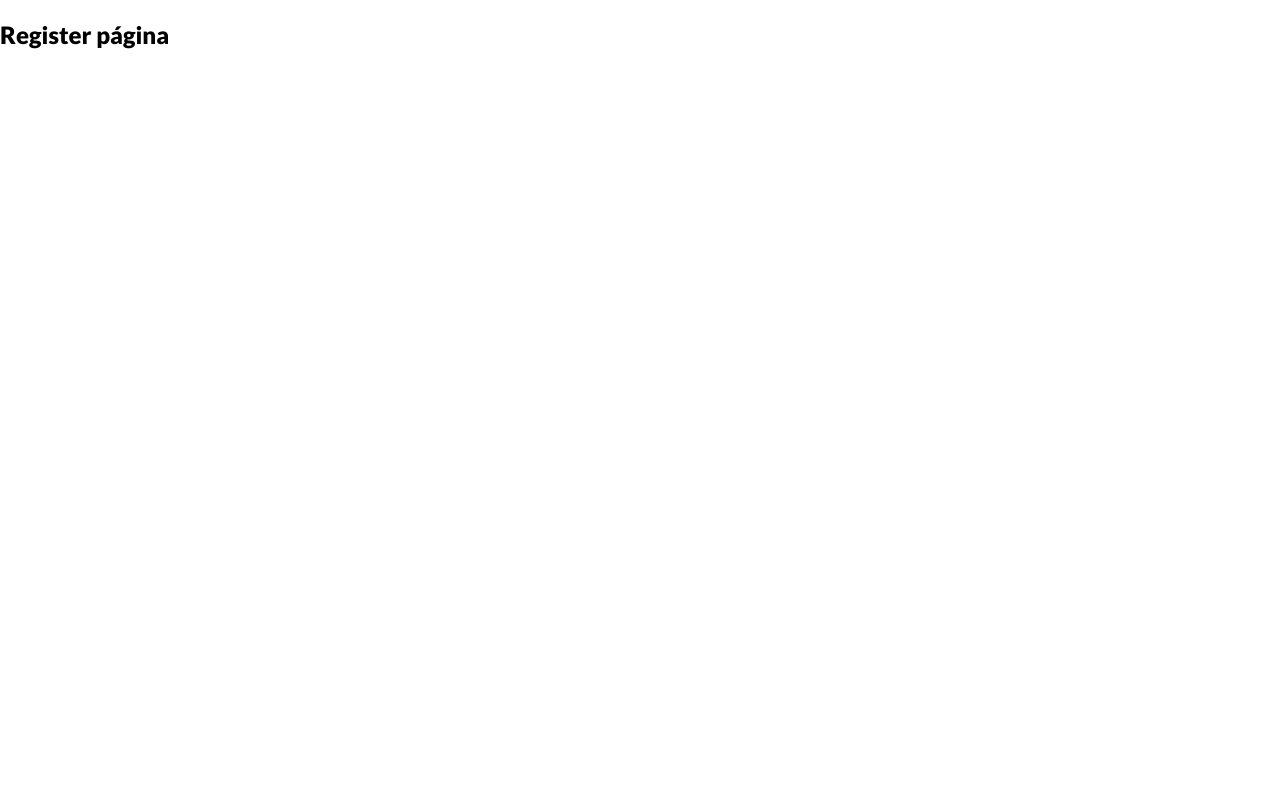
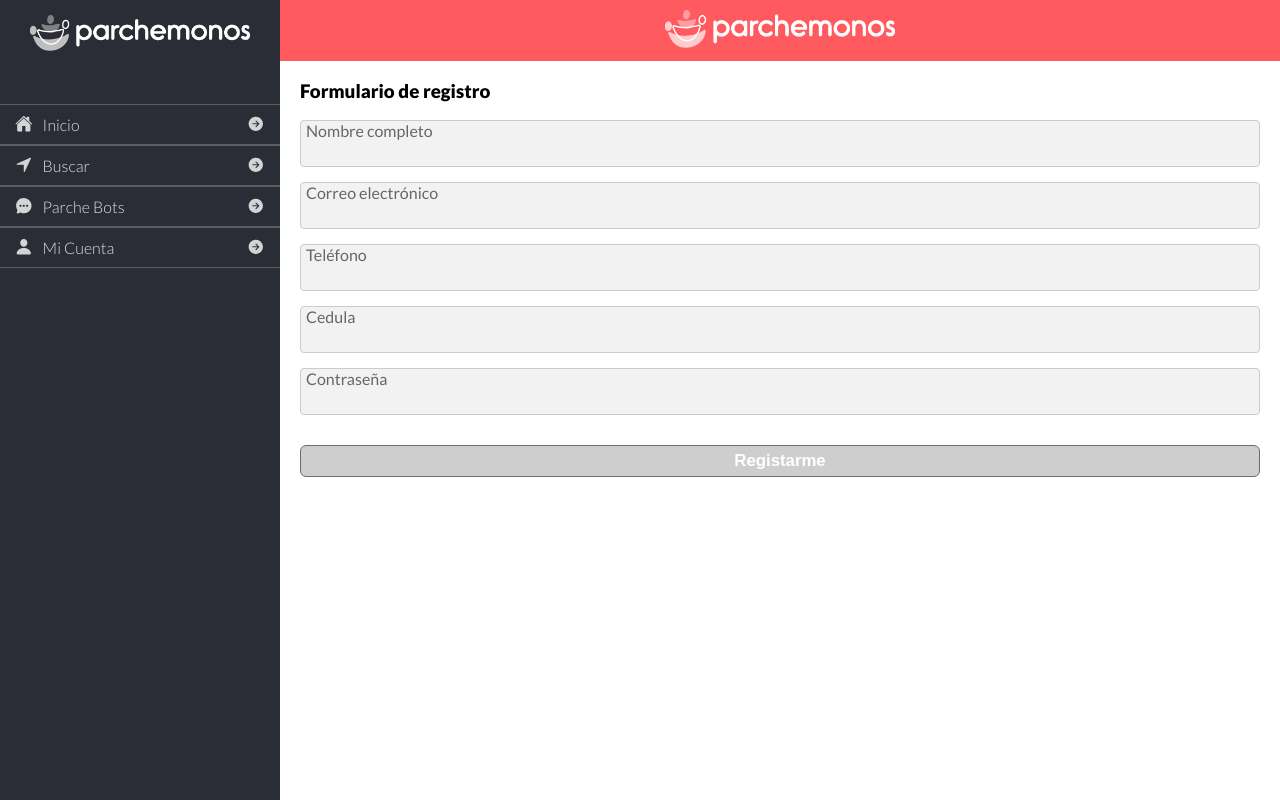
Before and after one commit to jsuazag/parchemonos-app, a React (Create React App) app: page /register in a window 1280 px wide. Built offline with nearby package versions, Linux system fonts and the light colour scheme.

Commit message:
login and register form

```diff
--- a/src/pages/Booking/index.js
+++ b/src/pages/Booking/index.js
@@ -34,7 +34,6 @@ export const Booking = () => {
             onChange={ e => setBookingDate(e.target.value) }
           />
         </div>
-        { bookingDate }
         <div>
           <label>Comentarios adicionales</label>
           <textarea value={comments} onChange={ e => setComments(e.target.value) } ></textarea>
--- a/src/pages/Login/index.js
+++ b/src/pages/Login/index.js
@@ -1,5 +1,47 @@
-import React from 'react'
+import React, { useState, useEffect } from 'react'
+import { Page } from '../Page'
+import { Button } from '../../components/Button'
+import { validateEmail } from './../../utils/validateEmail'
 
-export const Login = () => (
-  <h2>Login página</h2>
-)
+export const Login = () => {
+
+  const [email, setEmail] = useState('')
+  const [password, setPassword] = useState('')
+  const [isValidForm, setIsValidForm] = useState(false)
+
+  useEffect(() => {
+    setIsValidForm(validateEmail(email) && password !== '')
+  }, [email, password])
+
+  const loginFormHandler = (e) => {
+    e.preventDefault()
+    const form = {
+      email,
+      password
+    }
+    console.log('form login', form)
+    setEmail('')
+    setPassword('')
+  }
+
+  return (
+    <Page>
+      <h3>Inciar sesión</h3>
+      <form onSubmit={loginFormHandler} className="form">
+        <div>
+          <label>Correo electrónico</label>
+          <input value={email} type="text"
+            onChange={ e => setEmail(e.target.value) }
+          />
+        </div>
+        <div>
+          <label>Contraseña</label>
+          <input value={password} type="password"
+            onChange={ e => setPassword(e.target.value) }
+          />
+        </div>
+        <Button disabled={!isValidForm} label="Ingresar" type="submit" />
+      </form>
+    </Page>
+  )
+}
--- a/src/pages/Register/index.js
+++ b/src/pages/Register/index.js
@@ -1,5 +1,69 @@
-import React from 'react'
+import React, { useState, useEffect } from 'react'
+import { Page } from '../Page'
+import { Button } from '../../components/Button'
 
-export const Register = () => (
-  <h2>Register página</h2>
-)
+export const Register = () => {
+
+  const [name, setName] = useState('')
+  const [email, setEmail] = useState('')
+  const [phone, setPhone] = useState('')
+  const [document, setDocument] = useState('')
+  const [password, setPassword] = useState('')
+  const [isValidForm, setIsValidForm] = useState(false)
+
+  useEffect(() => {
+    setIsValidForm(name !== '' && email !== '' && document !== '' && password !== '')
+  }, [name, email, document, password])
+
+  const registerFormHandler = (e) => {
+    e.preventDefault()
+    const form = {
+      name,
+      email,
+      phone,
+      document,
+      password
+    }
+    console.log('form registro', form)
+  }
+
+  return (
+    <Page>
+      <h3>Formulario de registro</h3>
+      <form onSubmit={registerFormHandler} className="form">
+        <div>
+          <label>Nombre completo</label>
+          <input value={name} type="text"
+            onChange={ e => setName(e.target.value) }
+          />
+        </div>
+        <div>
+          <label>Correo electrónico</label>
+          <input value={email} type="text"
+            onChange={ e => setEmail(e.target.value) }
+          />
+        </div>
+        <div>
+          <label>Teléfono</label>
+          <input value={phone} type="text"
+            onChange={ e => setPhone(e.target.value) }
+          />
+        </div>
+        <div>
+          <label>Cedula</label>
+          <input value={document} type="text"
+            onChange={ e => setDocument(e.target.value) }
+          />
+        </div>
+        <div>
+          <label>Contraseña</label>
+          <input value={password} type="password"
+            onChange={ e => setPassword(e.target.value) }
+          />
+        </div>
+
+        <Button disabled={!isValidForm} label="Registarme" type="submit" />
+      </form>
+    </Page>
+  )
+}
--- /dev/null
+++ b/src/utils/validateEmail.js
@@ -0,0 +1,5 @@
+
+export const validateEmail = (email) => {
+  const mailformat = /^[a-zA-Z0-9.!#$%&'*+/=?^_`{|}~-]+@[a-zA-Z0-9-]+(?:\.[a-zA-Z0-9-]+)*$/
+  return email.match(mailformat)
+}
```
